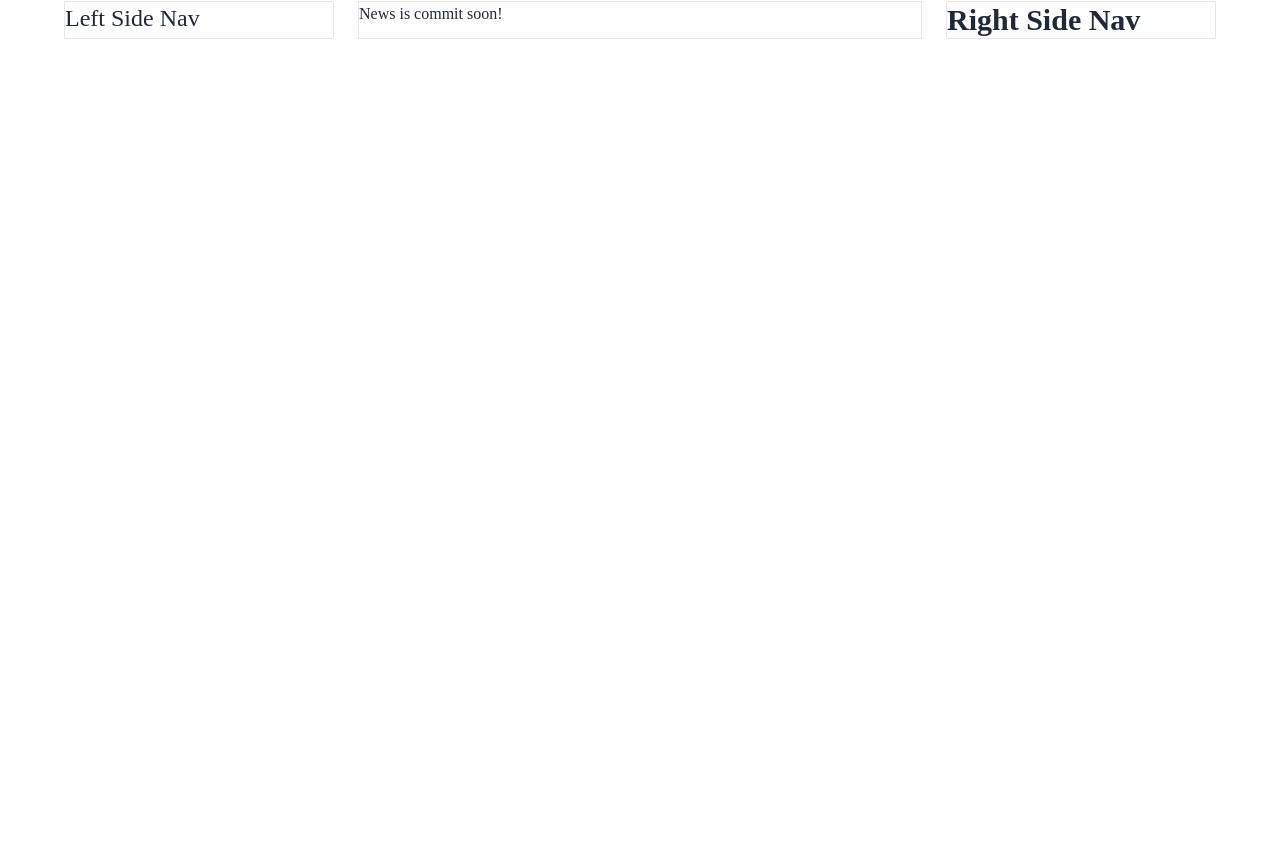
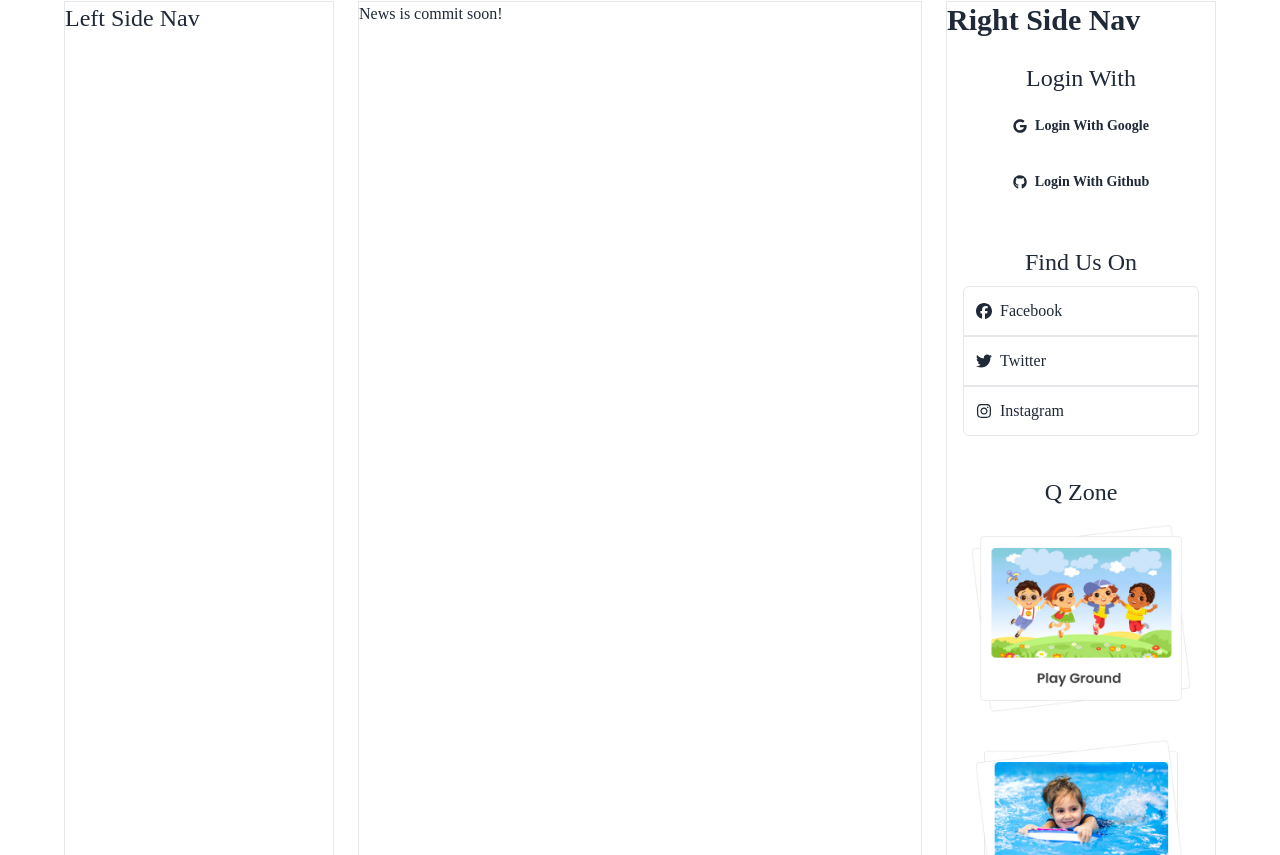
Before and after one commit to raihan-778/react-dragon-news-auth, a React (Vite) app: page / in a window 1280 px wide. Shown: the part 225-1080 px from the top of the page. Before the commit the page ends 800 px from the top, so only its background shows below. Built offline with nearby package versions, Linux system fonts and the light colour scheme.

Commit message:
new components added

```diff
--- a/package.json
+++ b/package.json
@@ -17,6 +17,7 @@
     "react": "^18.3.1",
     "react-dom": "^18.3.1",
     "react-fast-marquee": "^1.6.5",
+    "react-icons": "^5.4.0",
     "react-router-dom": "^7.1.1",
     "sort-by": "^1.2.0"
   },
--- /dev/null
+++ b/src/pages/aboutUs/AboutUs.jsx
@@ -0,0 +1,9 @@
+const AboutUs = () => {
+  return (
+    <div>
+      <h2 className="text-2xl font-semibold">This is About Us Page</h2>
+    </div>
+  );
+};
+
+export default AboutUs;
--- /dev/null
+++ b/src/pages/career/Career.jsx
@@ -0,0 +1,9 @@
+const Career = () => {
+  return (
+    <div>
+      <h2 className="text-3xl font-bold">Career Page</h2>
+    </div>
+  );
+};
+
+export default Career;
--- a/src/pages/shared/rightSideNav/RightSideNav.jsx
+++ b/src/pages/shared/rightSideNav/RightSideNav.jsx
@@ -1,7 +1,67 @@
+import {
+  FaFacebook,
+  FaGithub,
+  FaGoogle,
+  FaInstagram,
+  FaTwitter,
+} from "react-icons/fa6";
+import myClass from "/assets/class.png";
+import playGround from "/assets/playground.png";
+import swimming from "/assets/swimming.png";
+
 const RightSideNav = () => {
   return (
     <div>
       <h2 className="text-3xl font-semibold">Right Side Nav</h2>
+      <div className="mt-2 p-4">
+        <h2 className="text-2xl mb-2 text-center">Login With</h2>
+        <button className="btn mb-2 w-full btn-ghost">
+          <FaGoogle />
+          <span>Login With Google</span>
+        </button>
+        <button className="btn w-full btn-ghost">
+          <FaGithub />
+          <span>Login With Github</span>
+        </button>
+      </div>
+
+      <div className="mt-2 p-4">
+        <h2 className="text-2xl mb-2 text-center">Find Us On</h2>
+        <div
+          className="flex p-3 items-center justify-start border rounded-t-md gap-2"
+          href=""
+        >
+          <FaFacebook />
+          <span>Facebook</span>
+        </div>
+        <div
+          className="flex p-3 items-center justify-start border  gap-2"
+          href=""
+        >
+          <FaTwitter />
+          <span>Twitter</span>
+        </div>
+        <div
+          className="flex p-3 items-center justify-start border rounded-b-md gap-2"
+          href=""
+        >
+          <FaInstagram />
+          <span>Instagram</span>
+        </div>
+      </div>
+      {/* Q Zone */}
+      <div className="mt-2 p-4">
+        <h2 className="text-2xl mb-2 text-center">Q Zone</h2>
+        <div className="  mb-2 p-2 ">
+          <img src={playGround} alt="" />
+        </div>
+        <div className="flex p-3 items-center justify-start mb-2 gap-2">
+          <img src={swimming} alt="" />
+        </div>
+        <div className="flex p-3 items-center justify-start mb-2 gap-2">
+          <img src={myClass} alt="" />
+        </div>
+      </div>
     </div>
   );
 };
```
Also changed, not shown: src/routes/Route.jsx (+10 -0 lines), 1 other file (tests, documents, lock files or other folders).
